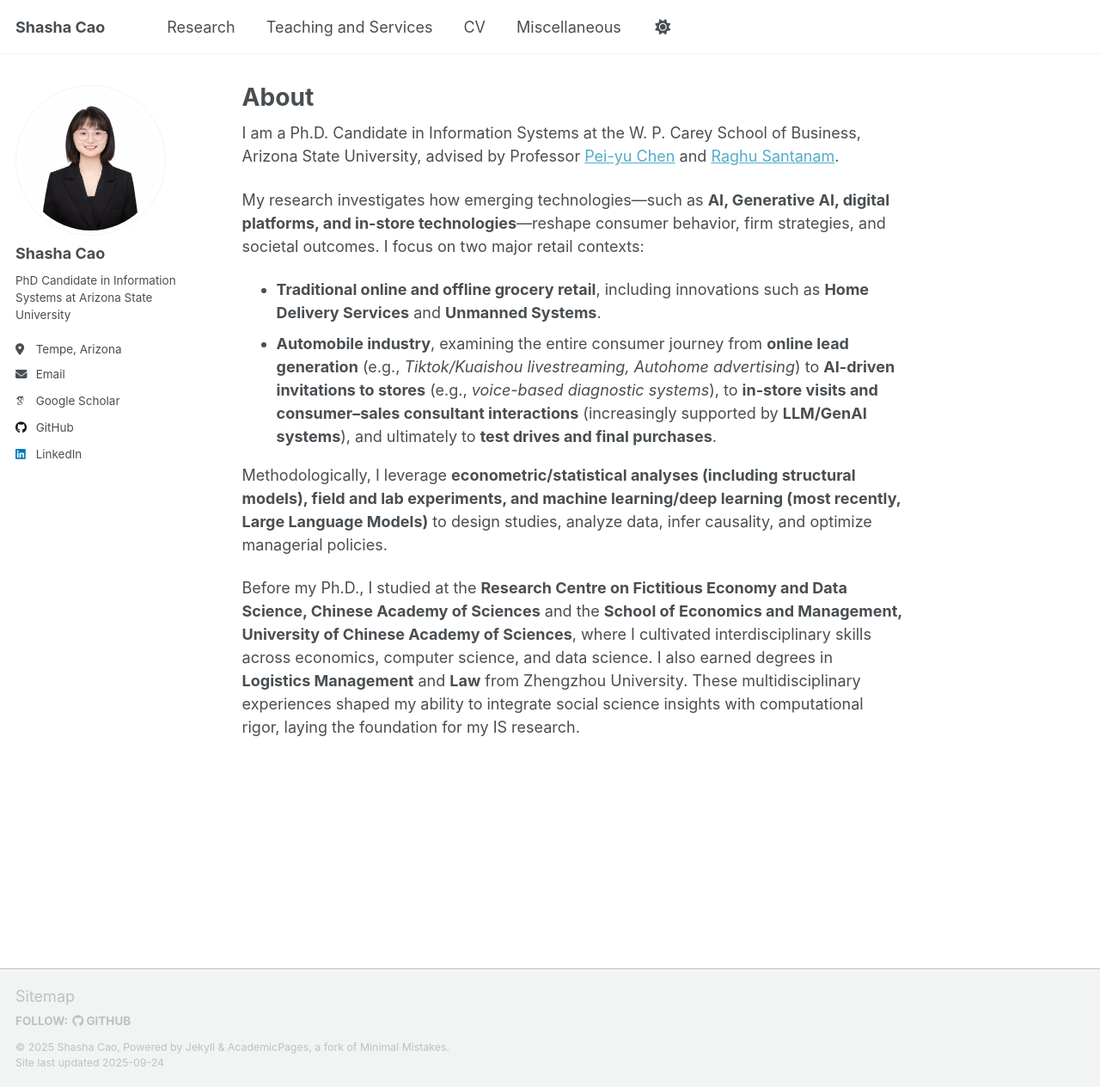
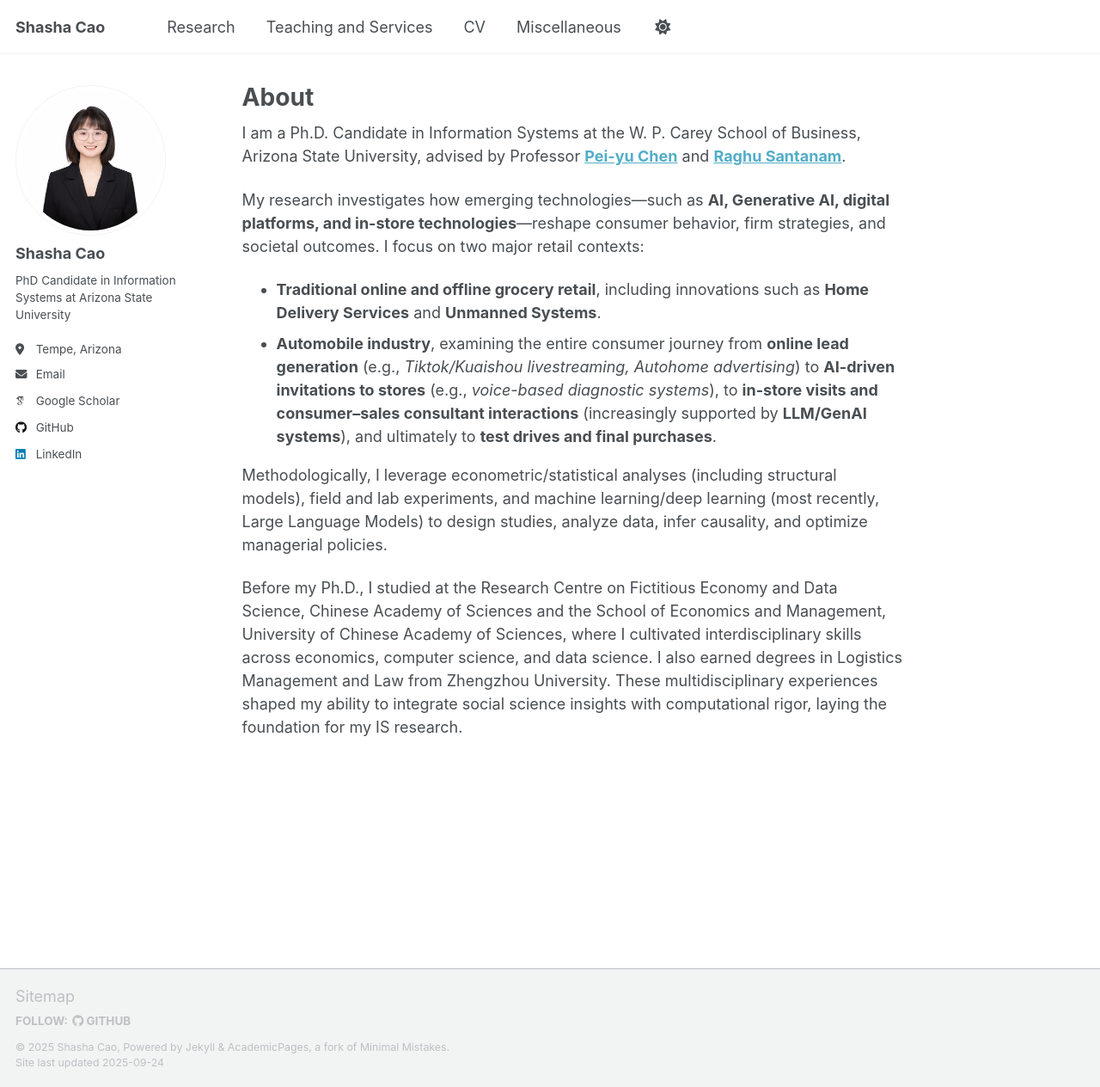
Before and after one commit to Desertshasha/shashacao.github.io, a Jekyll site: the page built from _pages/about.md, in a window 1280 px wide and 1264 px high. Shown: the whole window at 86% size. Built offline with Jekyll 4.4.1, drawn with Linux system fonts in a browser that asks for light colours; some web fonts are replaced; a script that is not in the unit is left out.

```diff
--- a/_pages/about.md
+++ b/_pages/about.md
@@ -4,12 +4,12 @@ title: "About"
 author_profile: true
 ---
 
-I am a Ph.D. Candidate in Information Systems at the W. P. Carey School of Business, Arizona State University, advised by Professor [Pei-yu Chen](https://search.asu.edu/profile/2217544) and [Raghu Santanam](https://search.asu.edu/profile/192381).
+I am a Ph.D. Candidate in Information Systems at the W. P. Carey School of Business, Arizona State University, advised by Professor **[Pei-yu Chen](https://search.asu.edu/profile/2217544)** and **[Raghu Santanam](https://search.asu.edu/profile/192381)**.
 
 My research investigates how emerging technologies—such as **AI, Generative AI, digital platforms, and in-store technologies**—reshape consumer behavior, firm strategies, and societal outcomes. I focus on two major retail contexts:
 - **Traditional online and offline grocery retail**, including innovations such as **Home Delivery Services** and **Unmanned Systems**.
 - **Automobile industry**, examining the entire consumer journey from **online lead generation** (e.g., *Tiktok/Kuaishou livestreaming, Autohome advertising*) to **AI-driven invitations to stores** (e.g., *voice-based diagnostic systems*), to **in-store visits and consumer–sales consultant interactions** (increasingly supported by **LLM/GenAI systems**), and ultimately to **test drives and final purchases**.
 
-Methodologically, I leverage **econometric/statistical analyses (including structural models), field and lab experiments, and machine learning/deep learning (most recently, Large Language Models)** to design studies, analyze data, infer causality, and optimize managerial policies.
+Methodologically, I leverage econometric/statistical analyses (including structural models), field and lab experiments, and machine learning/deep learning (most recently, Large Language Models) to design studies, analyze data, infer causality, and optimize managerial policies.
 
-Before my Ph.D., I studied at the **Research Centre on Fictitious Economy and Data Science, Chinese Academy of Sciences** and the **School of Economics and Management, University of Chinese Academy of Sciences**, where I cultivated interdisciplinary skills across economics, computer science, and data science. I also earned degrees in **Logistics Management** and **Law** from Zhengzhou University. These multidisciplinary experiences shaped my ability to integrate social science insights with computational rigor, laying the foundation for my IS research.
+Before my Ph.D., I studied at the Research Centre on Fictitious Economy and Data Science, Chinese Academy of Sciences and the School of Economics and Management, University of Chinese Academy of Sciences, where I cultivated interdisciplinary skills across economics, computer science, and data science. I also earned degrees in Logistics Management and Law from Zhengzhou University. These multidisciplinary experiences shaped my ability to integrate social science insights with computational rigor, laying the foundation for my IS research.
```
